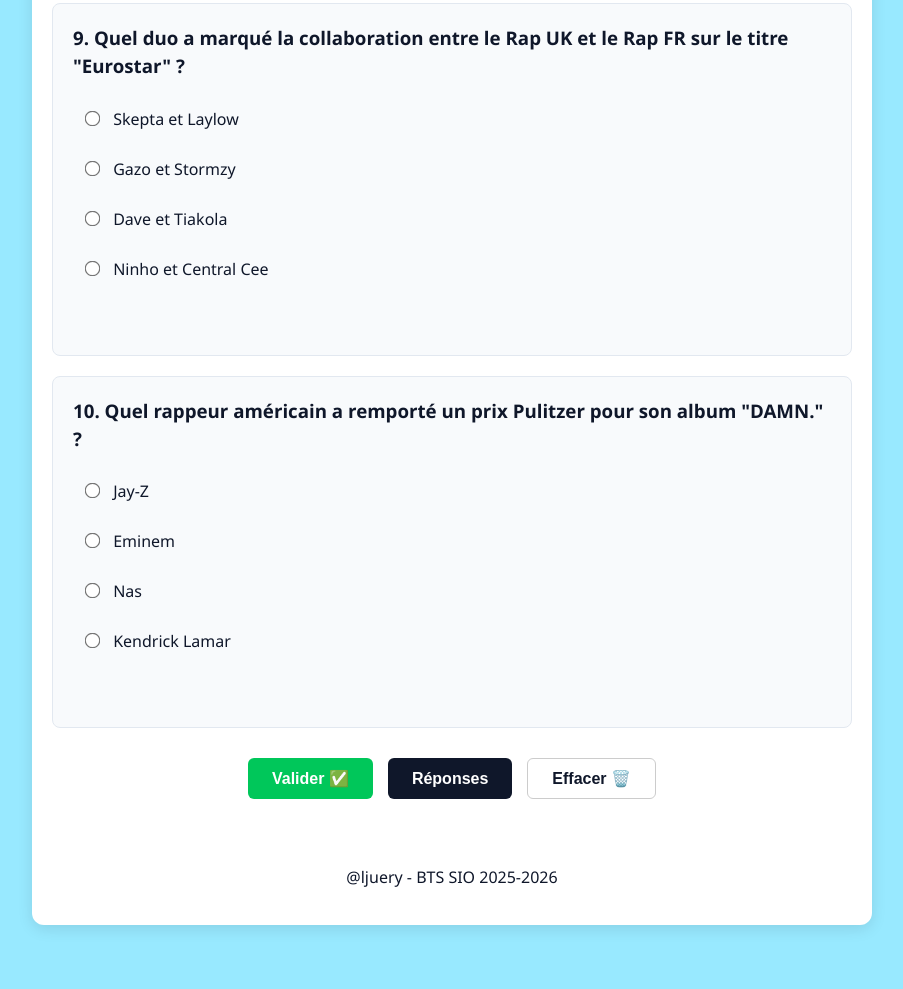
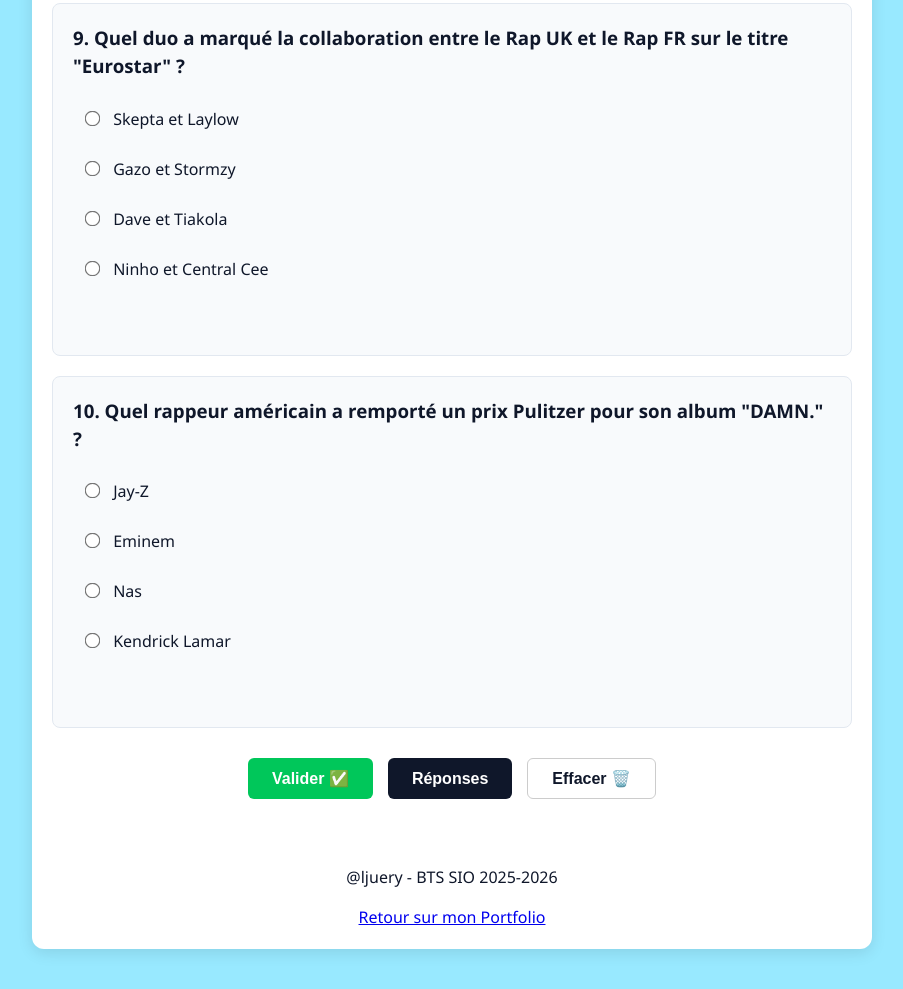
Before and after one commit to ljuerystock/mission9_ljuery, a plain HTML site: page index.html in a window 1280 px wide. Shown: the part 3101-4090 px from the top of the page, without its empty margins (188-1091 px from the left). Before the commit the page ends 4066 px from the top, so only its background shows below. Drawn offline with Linux system fonts and the light colour scheme.

Commit message:
Add files via upload

```diff
--- a/index.html
+++ b/index.html
@@ -138,6 +138,7 @@
 
         <center><footer class="credits">
             <p>@ljuery - BTS SIO 2025-2026</p>
+            <a href="https://ljuerystock.github.io/portfolio_juery_lucas/" class="btn-portfolio">Retour sur mon Portfolio
         </footer></center>
     </main>
 
```
